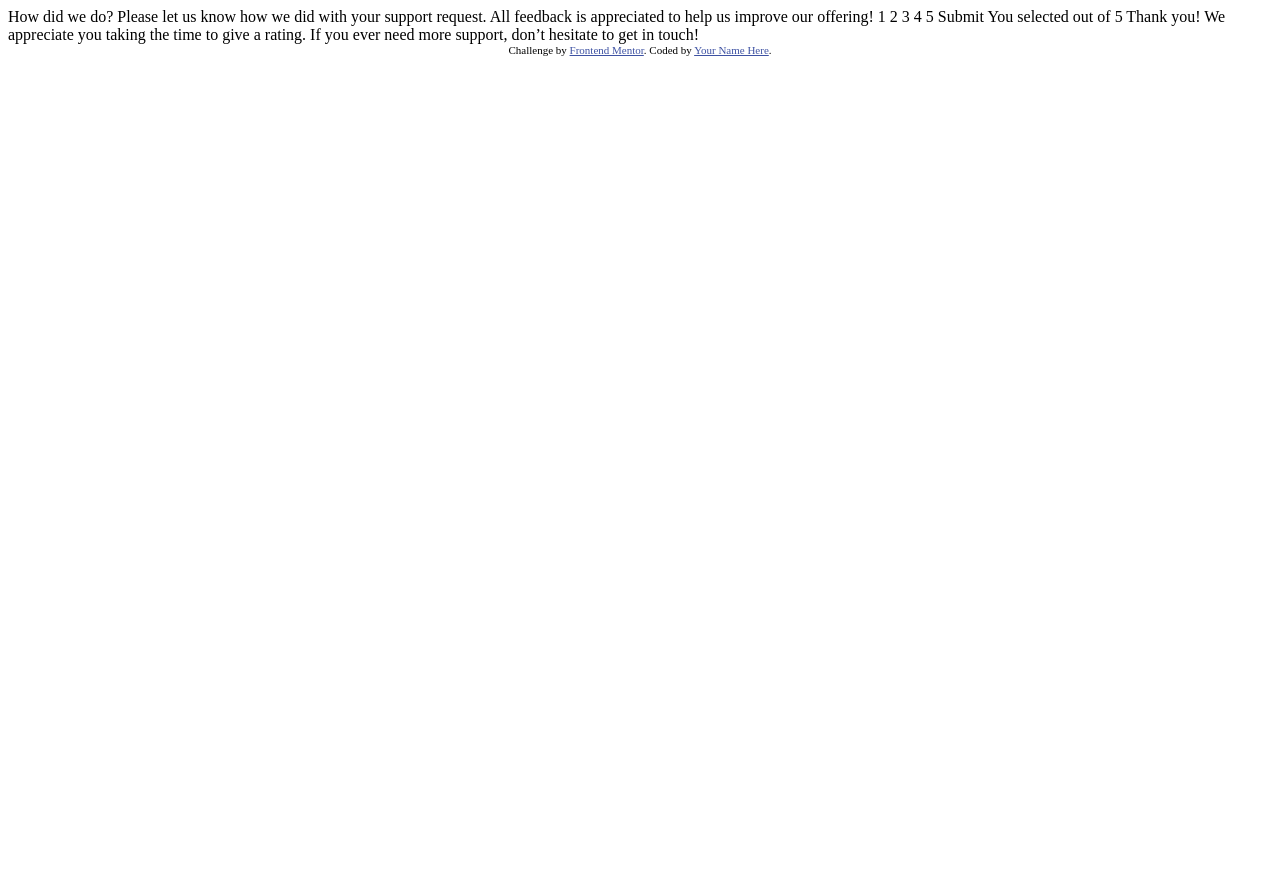
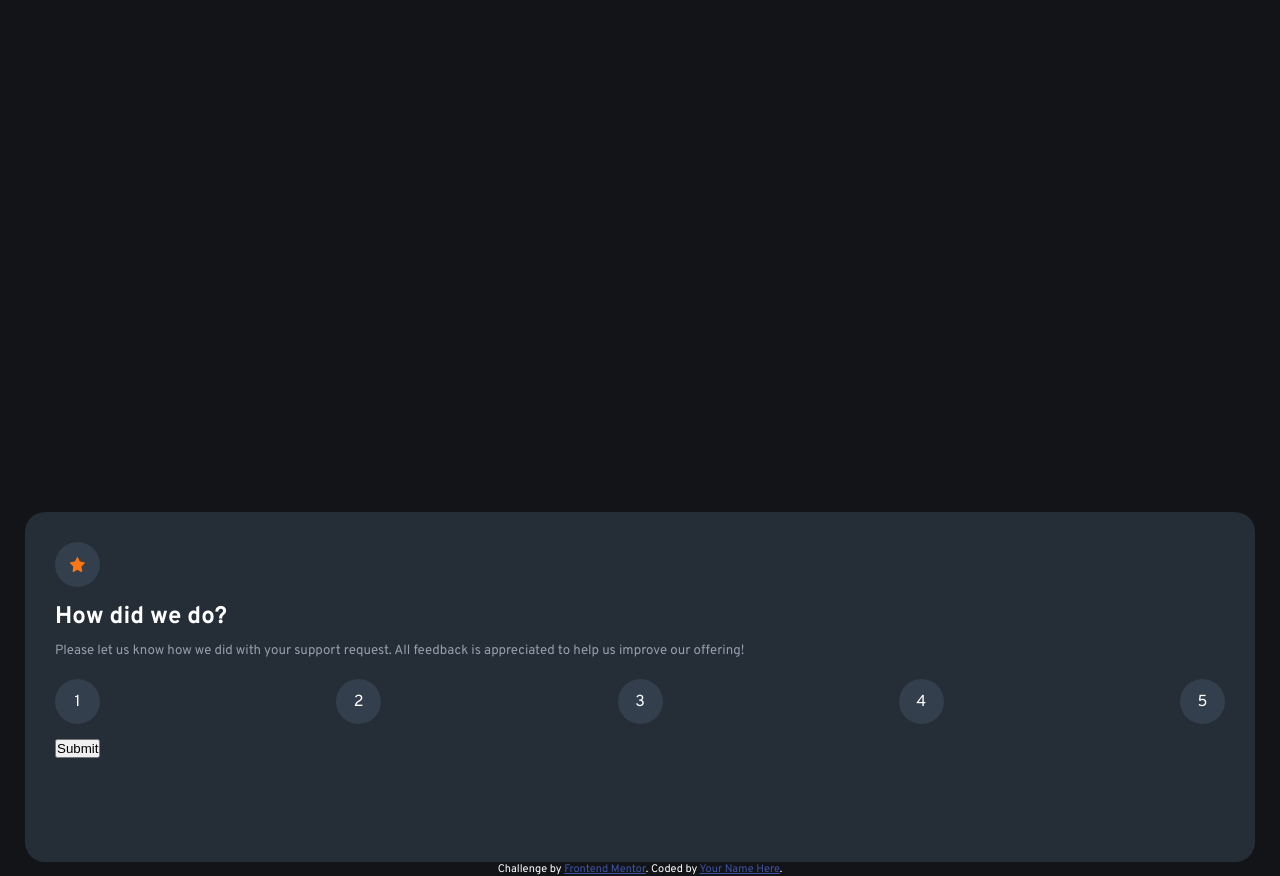
Before and after one commit to SimpleEnigma88/interactiveRatingComponent, a plain HTML site: page index.html in a window 1280 px wide. Before the commit the page ends 800 px from the top, so only its background shows below. Drawn offline with Linux system fonts and the light colour scheme.

Commit message:
Initial CSS/HTML, time for bed.

```diff
--- /dev/null
+++ b/css/styles.css
@@ -0,0 +1,89 @@
+* {
+    margin: 0;
+    padding: 0;
+    box-sizing: border-box;
+}
+
+
+/* Text Color Variables */
+
+:root {
+    --orange: hsl(25, 97%, 53%);
+    --white: hsl(0, 0%, 100%);
+    --light-grey: hsl(217, 12%, 63%);
+    --medium-grey: hsl(216, 12%, 54%);
+    --dark-blue: hsl(213, 19%, 18%);
+    --very-dark-blue: hsl(216, 12%, 8%);
+}
+
+/* Footer Styles - Frontend Mentor */
+.attribution {
+    font-size: 11px;
+    text-align: center;
+    color: white;
+}
+
+.attribution a {
+    color: hsl(228, 45%, 44%);
+}
+
+/* General Styles */
+
+body {
+    background-color: var(--very-dark-blue);
+    display: flex;
+    flex-direction: column;
+    font-family: 'Hanken Grotesk', sans-serif;
+    font-family: 'Overpass', sans-serif;
+}
+
+.card {
+    color: var(--white);
+    height: 350px;
+    margin: 40% 25px 0 25px;
+    background-color: var(--dark-blue);
+    border-radius: 20px;
+    padding: 30px;
+}
+
+#feedbackMessage {
+    font-weight: 400;
+    color: var(--light-grey);
+}
+
+h2 {
+    font-weight: 700;
+    margin-bottom: 10px;
+}
+
+.confirmation {
+    display: none;
+}
+
+.ratingBox {
+    display: flex;
+    justify-content: space-between;
+    margin-top: 20px;
+}
+
+#starBorder {
+    background: hsl(212, 20%, 25%);
+    width: 45px;
+    height: 45px;
+    margin-bottom: 15px;
+    border-radius: 50%;
+    display: flex;
+    justify-content: center;
+    align-items: center;
+}
+
+.rateButton {
+    background: hsl(212, 20%, 25%);
+    width: 45px;
+    height: 45px;
+    margin-bottom: 15px;
+    border-radius: 50%;
+    display: flex;
+    justify-content: center;
+    align-items: center;
+}
--- a/index.html
+++ b/index.html
@@ -1,42 +1,57 @@
 <!DOCTYPE html>
 <html lang="en">
+
     <head>
         <meta charset="UTF-8">
-  <meta name="viewport" content="width=device-width, initial-scale=1.0"> <!-- displays site properly based on user's device -->
+        <meta name="viewport" content="width=device-width, initial-scale=1.0">
+        <!-- displays site properly based on user's device -->
 
         <link rel="icon" type="image/png" sizes="32x32" href="./images/favicon-32x32.png">
-
+        <link rel="preconnect" href="https://fonts.googleapis.com">
+        <link rel="preconnect" href="https://fonts.gstatic.com" crossorigin>
+        <link
+            href="https://fonts.googleapis.com/css2?family=Hanken+Grotesk:wght@500;700;800&family=Overpass:wght@400;700&display=swap"
+            rel="stylesheet">
+        <link rel="stylesheet" href="./css/styles.css">
         <title>Frontend Mentor | Interactive rating component</title>
 
         <!-- Feel free to remove these styles or customise in your own stylesheet 👍 -->
-  <style>
-    .attribution { font-size: 11px; text-align: center; }
-    .attribution a { color: hsl(228, 45%, 44%); }
-  </style>
+
     </head>
+
     <body>
 
         <!-- Rating state start -->
 
-  How did we do?
-
+        <div class="card" id="feedback">
+            <p id="starBorder"><img src="./images/icon-star.svg" alt="star" width="15px" height="15px"></p>
+            <h2>How did we do?</h2>
+            <h5 id="feedbackMessage">
                 Please let us know how we did with your support request. All feedback is appreciated
                 to help us improve our offering!
-
-  1 2 3 4 5
-
-  Submit
+            </h5>
+            <div class="ratingBox">
+                <p class="rateButton">1</p>
+                <p class="rateButton">2</p>
+                <p class="rateButton">3</p>
+                <p class="rateButton">4</p>
+                <p class="rateButton">5</p>
+            </div>
+            <button>Submit</button>
+        </div>
 
         <!-- Rating state end -->
 
         <!-- Thank you state start -->
 
-  You selected <!-- Add rating here --> out of 5
-
-  Thank you!
-
+        <div class="confirmation">
+            <p>You selected <!-- Add rating here --> out of 5</p>
+            <p>Thank you!</p>
+            <p>
                 We appreciate you taking the time to give a rating. If you ever need more support,
                 don’t hesitate to get in touch!
+            </p>
+        </div>
 
         <!-- Thank you state end -->
 
@@ -46,4 +61,5 @@
             Coded by <a href="#">Your Name Here</a>.
         </div>
     </body>
+
 </html>
```
Lines whose indentation alone changed are shown as unchanged.
